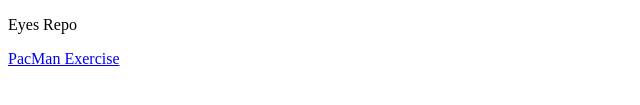
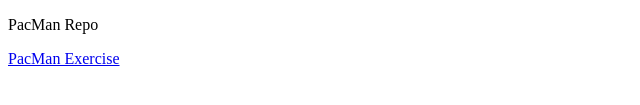
Before and after one commit to marlesays/marlesays.github.io, a plain HTML site: page index.html in a window 1280 px wide. Shown: the part 679-784 px from the top of the page, 0-640 px from the left. Drawn offline with Linux system fonts and the light colour scheme.

Commit message:
Update index.html

```diff
--- a/index.html
+++ b/index.html
@@ -1,6 +1,6 @@
 <html>
     <h1>Marlene's Portfolio</h1>
     <img src="./marle.jpg" />
-    <p>Eyes Repo</p>
+    <p>PacMan Repo</p>
     <a href="https://marlesays.github.io/PacManExercise/"> PacMan Exercise </a>
 </html>
```
